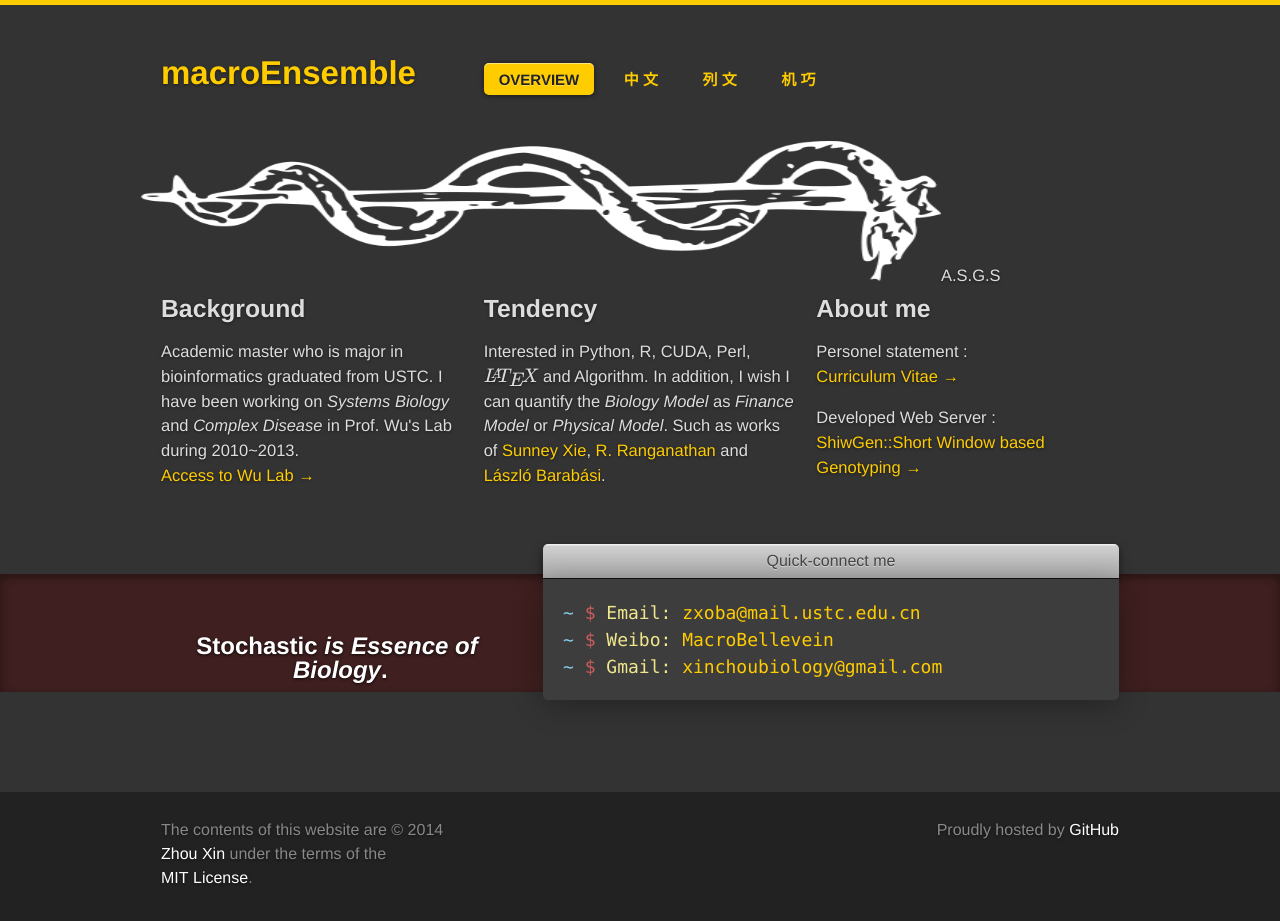
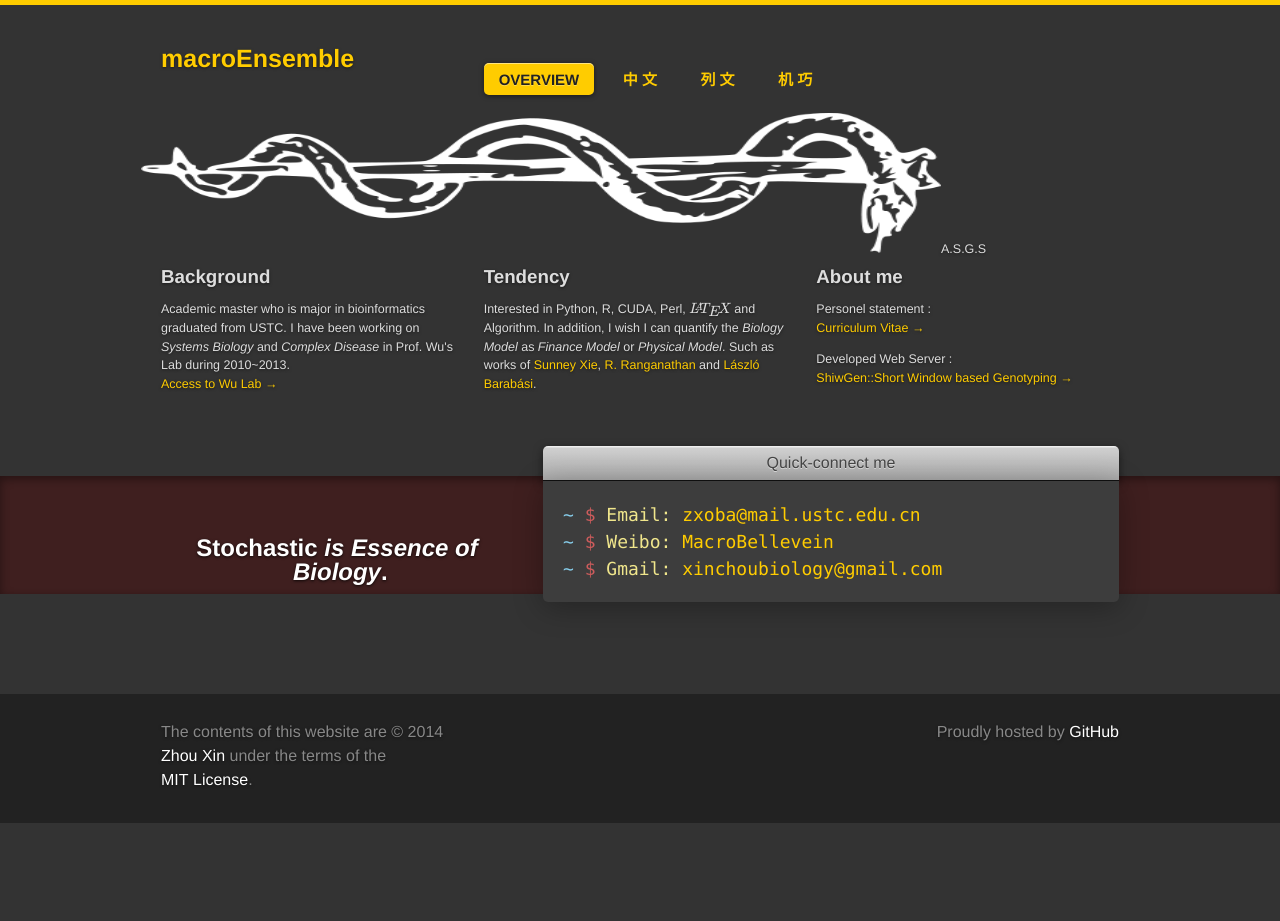
Before and after one commit to xinchoubiology/macroEnsemble, a Jekyll site: the page built from index.html, in a window 1280 px wide. Built offline with Jekyll 4.4.1, drawn with Linux system fonts in a browser that asks for light colours; some web fonts are replaced; formulas are drawn with MathJax 3; after the commit the page ends 900 px from its top, so only the background shows below that.

```diff
--- a/_includes/css/style.css
+++ b/_includes/css/style.css
@@ -7,8 +7,8 @@
 }
 
 body {
-  font-family: mplus-1p-regular, "PT Sans", "Helvetica Neue", Helvetica, Arial, "Microsoft YaHei", sans-serif;
-  font-size: 16.5px;
+  font-family: mplus-1p-regular, "Song", "Helvetica Neue", Helvetica, Arial, "Microsoft YaHei", sans-serif;
+  font-size: 12.5px;
   font-weight: 300;
   color: #ddd;
   background: #333;
```
